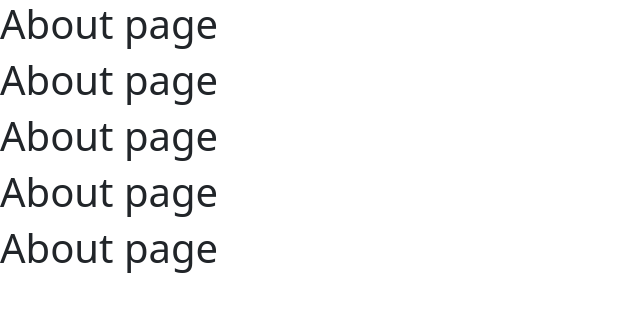
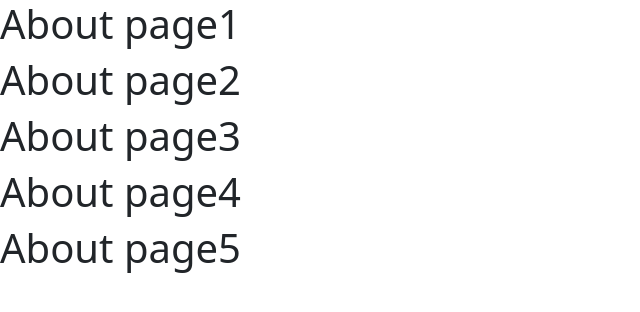
Before and after one commit to markogalarza/demo-dsm-bootstrap-2023, a plain HTML site: page about.html in a window 1280 px wide. Shown: the whole page, without its empty margins (0-640 px from the left). Drawn offline with nearby package versions, Linux system fonts and the light colour scheme.

Commit message:
Correct About content

```diff
--- a/about.html
+++ b/about.html
@@ -7,11 +7,11 @@
     <link href="https://cdn.jsdelivr.net/npm/bootstrap@5.3.0-alpha1/dist/css/bootstrap.min.css" rel="stylesheet" integrity="sha384-GLhlTQ8iRABdZLl6O3oVMWSktQOp6b7In1Zl3/Jr59b6EGGoI1aFkw7cmDA6j6gD" crossorigin="anonymous">
   </head>
   <body>
-    <h1>About page</h1>
-    <h1>About page</h1>
-    <h1>About page</h1>
-    <h1>About page</h1>
-    <h1>About page</h1>
+    <h1>About page1</h1>
+    <h1>About page2</h1>
+    <h1>About page3</h1>
+    <h1>About page4</h1>
+    <h1>About page5</h1>
     <script src="https://cdn.jsdelivr.net/npm/bootstrap@5.3.0-alpha1/dist/js/bootstrap.bundle.min.js" integrity="sha384-w76AqPfDkMBDXo30jS1Sgez6pr3x5MlQ1ZAGC+nuZB+EYdgRZgiwxhTBTkF7CXvN" crossorigin="anonymous"></script>
   </body>
 </html>
```
